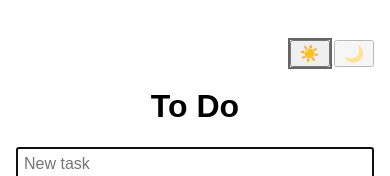
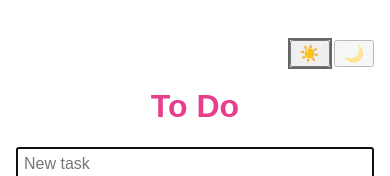
Before and after one commit to Jerenlim2022/todo-app, a plain HTML site: page index.html in a window 390 px wide. Shown: the top 176 px of the page. Drawn offline with Linux system fonts and the light colour scheme.

Commit message:
Make app title pink and refresh phone mock-ups
Co-Authored-By: Claude Sonnet 5.5 <noreply@anthropic.com>

```diff
--- a/index.html
+++ b/index.html
@@ -20,7 +20,7 @@
   .theme-row { text-align: right; }
   .theme-btn { font-size: 16px; padding: 2px 8px; cursor: pointer; opacity: 0.5; }
   .theme-btn[aria-pressed=true] { opacity: 1; outline: 2px solid var(--muted); }
-  h1 { text-align: center; }
+  h1 { text-align: center; color: #e83e8c; }
   form { display: flex; flex-wrap: wrap; gap: 8px; }
   form #input { flex: 1 1 100%; }
   form #category { flex: 1; min-width: 0; }
```
Also changed, not shown: mockups/galaxy-s25-360x780.jpg, mockups/iphone-393x852.jpg, 1 other file.
